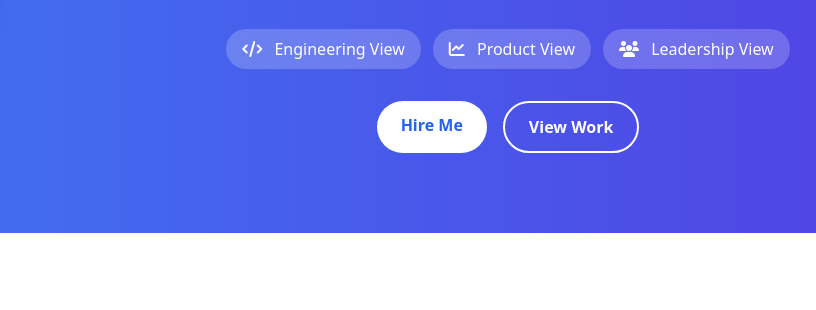
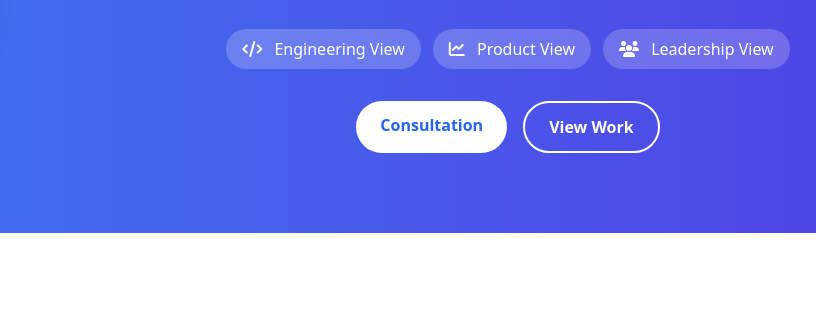
Before and after one commit to ankur-pack/ankur-pack.github.io, a plain HTML site: page index.html in a window 1280 px wide. Shown: the part 323-633 px from the top of the page, 464-1280 px from the left. Drawn offline with nearby package versions, Linux system fonts and the light colour scheme.

Commit message:
Update index.html

```diff
--- a/index.html
+++ b/index.html
@@ -93,7 +93,7 @@
                     </div>
 
                     <div class="flex justify-center space-x-4">
-                        <a href="#contact" class="bg-white text-blue-600 px-6 py-3 rounded-full font-semibold hover:bg-gray-100 transition duration-300">Hire Me</a>
+                        <a href="#contact" class="bg-white text-blue-600 px-6 py-3 rounded-full font-semibold hover:bg-gray-100 transition duration-300"> Consultation </a>
                         <a href="#projects" class="border-2 border-white text-white px-6 py-3 rounded-full font-semibold hover:bg-white hover:text-blue-600 transition duration-300">View Work</a>
                     </div>
                 </div>
```
